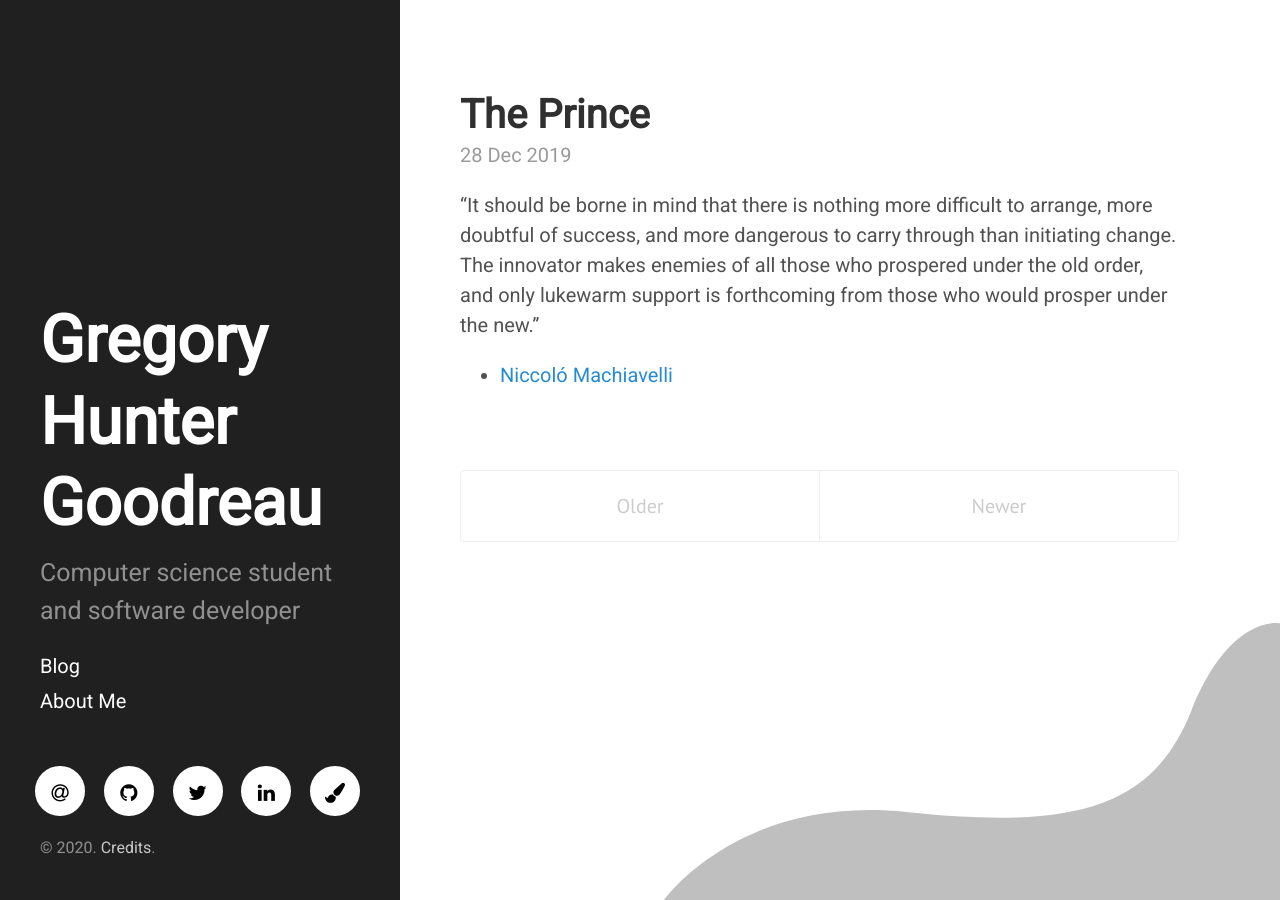
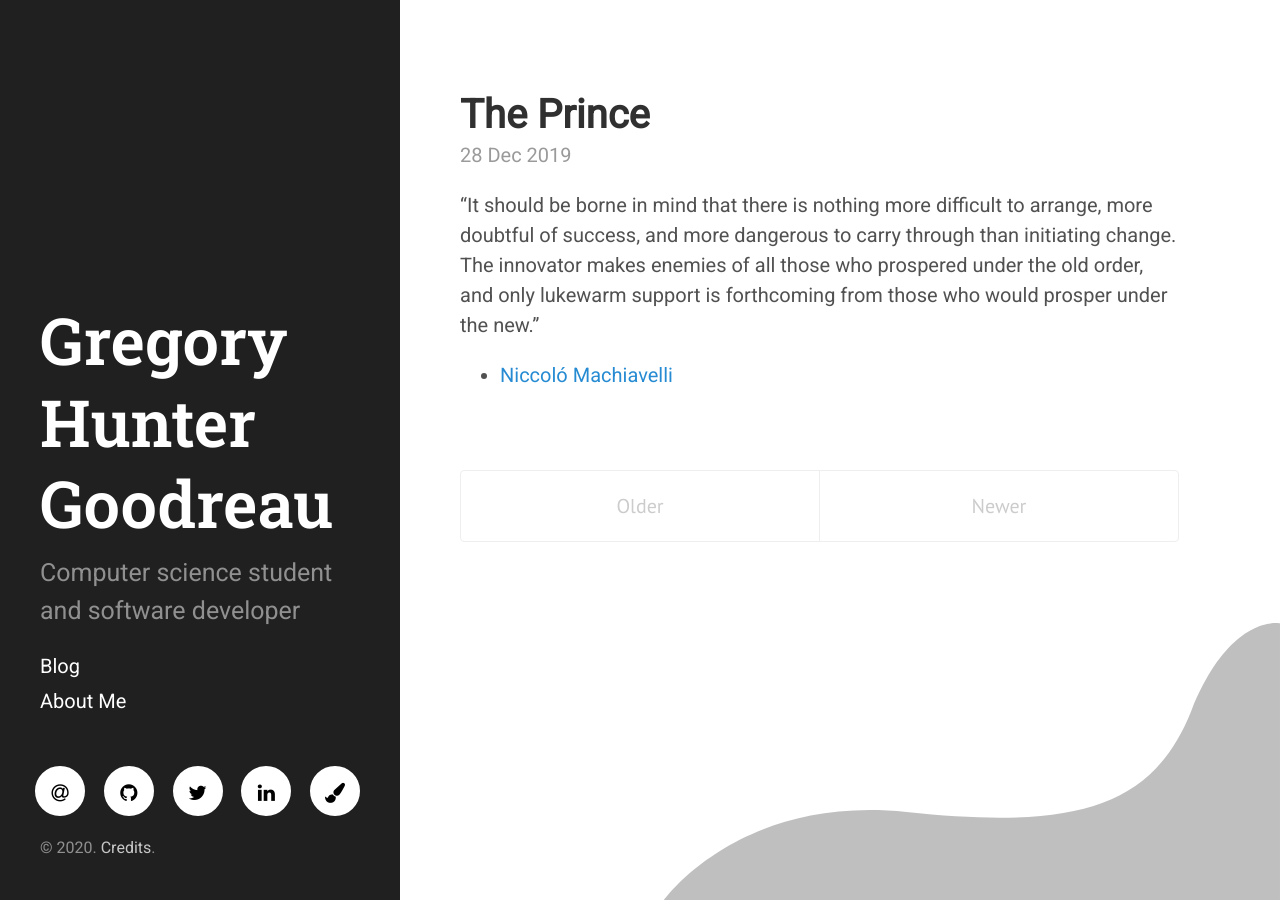
Before and after one commit to ghgoodreau/ghgoodreau.github.io, a Jekyll site: the page built from index.html, in a window 1280 px wide. Built offline with Jekyll 4.4.1, drawn with Linux system fonts in a browser that asks for light colours; the list of posts is cut into pages by our own code.

Commit message:
Update ghg.css

```diff
--- a/public/css/ghg.css
+++ b/public/css/ghg.css
@@ -18,7 +18,7 @@ html {
 }
 
 .sidebar-about h1 {
-    font-family: 'Roboto', sans-serif;
+    font-family: 'Roboto Slab', serif;
 }
 
 /*h1, /*h2, h3, h4, h5, h6 {
```
